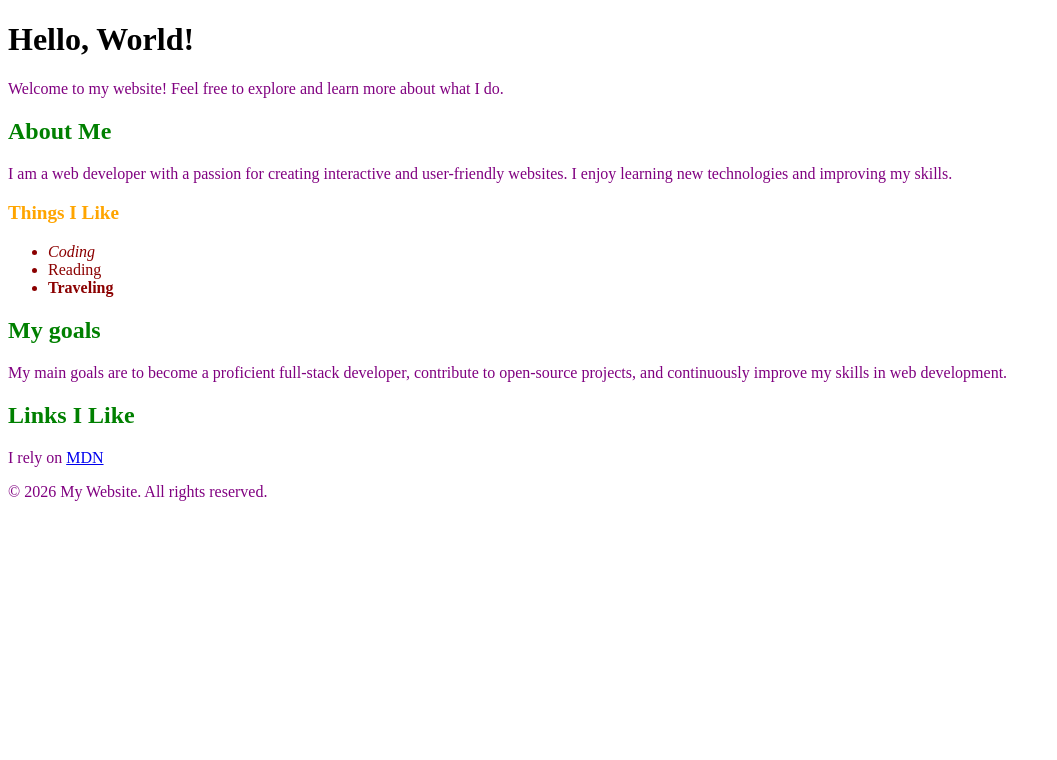
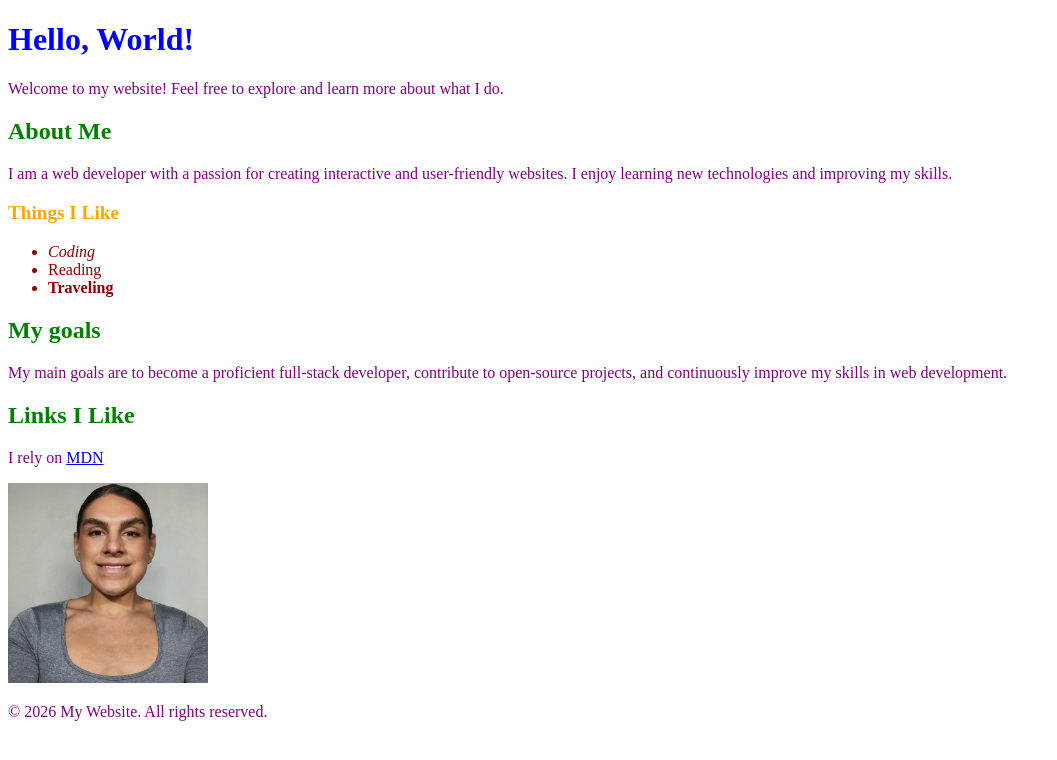
Before and after one commit to jenna-aurora/week-1-checkpoint, a plain HTML site: page index.html in a window 1280 px wide. Shown: the whole page, without its empty margins (0-1057 px from the left). Drawn offline with Linux system fonts and the light colour scheme.

Commit message:
Added images file, refresh index.html and CSS

```diff
--- a/index.html
+++ b/index.html
@@ -36,6 +36,14 @@
       I rely on
       <a href="https://developer.mozilla.org" target="_blank">MDN</a>
     </p>
+    <img
+      src="images/me..jpg"
+      alt="My Photo"
+      width="200"
+      height="200"
+      title="My Photo"
+      class="profile-photo"
+    />
     <footer>
       <p>&copy; 2026 My Website. All rights reserved.</p>
     </footer>
--- a/styles.css
+++ b/styles.css
@@ -1,5 +1,4 @@
-Hello,
-World! h1 {
+h1 {
   color: blue;
   font-size: 2em;
 }
```
Also changed, not shown: Images/me..jpg (added).
